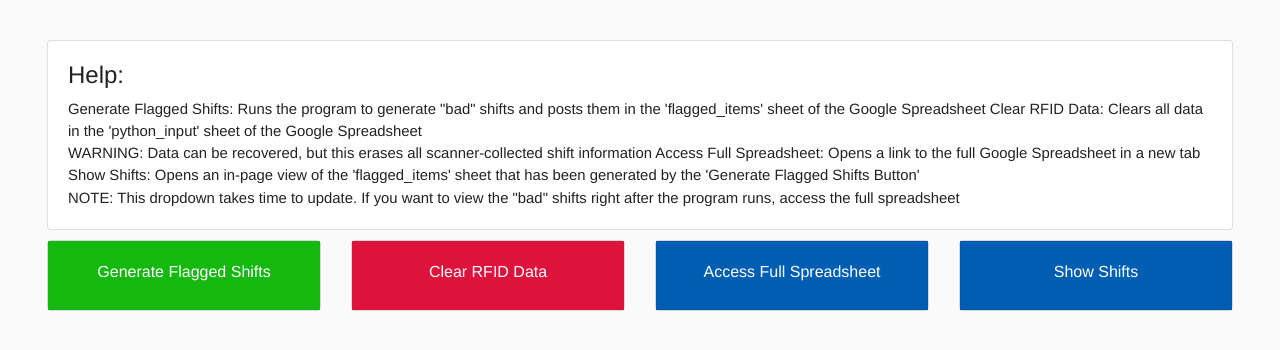
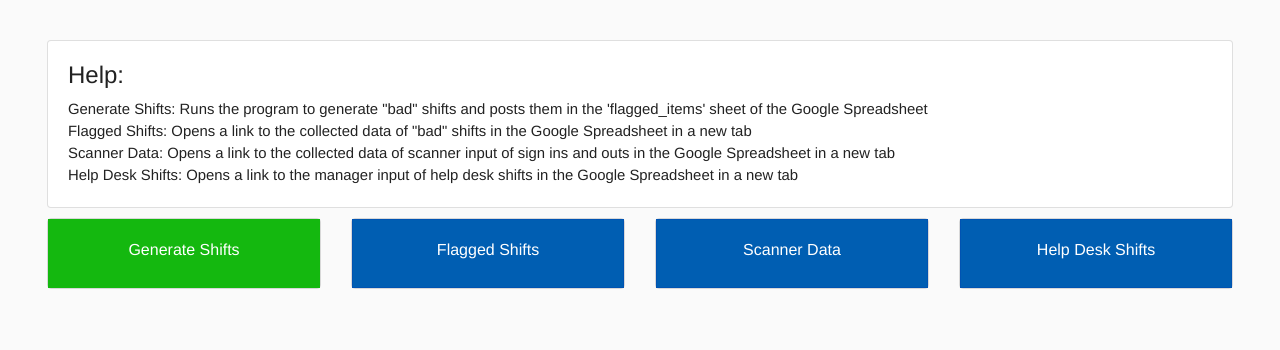
Before and after one commit to betheluniversity/help-desk-sign-in, a Python web app: template app/templates/full_time_staff/index.html in a window 1280 px wide. Shown: the part 88-438 px from the top of the page. Run offline with Jinja, Linux system fonts and the light colour scheme; the template is opened without the code that fills it, so the values that code supplies are empty; some libraries are stand-ins or nearby versions.

```diff
--- a/app/static/hd_shifts.css
+++ b/app/static/hd_shifts.css
@@ -96,6 +96,10 @@ a.btn.btn-primary {
     margin: 0 5px 10px 5px;
 }
 
+a.btn.btn-primary.sign-out {
+    margin: 0;
+}
+
 .btn-primary {
     background-color: #005eb2;
     border: 1px solid #0053b2;
--- a/app/templates/full_time_staff/index.html
+++ b/app/templates/full_time_staff/index.html
@@ -9,21 +9,20 @@
                     Help:
                 </h4>
                 <h7 class="card-text">
-                    Generate Flagged Shifts: Runs the program to generate "bad" shifts and posts them in the
-                    'flagged_items' sheet of the Google Spreadsheet
+                    Generate Shifts: Runs the program to generate "bad" shifts and posts them in the
+                    'flagged_items' sheet of the Google Spreadsheet <br>
                 </h7>
                 <h7 class="card-text">
-                    Clear RFID Data: Clears all data in the 'python_input' sheet of the Google Spreadsheet<br/>
-                    WARNING: Data can be recovered, but this erases all scanner-collected shift information
+                    Flagged Shifts: Opens a link to the collected data of "bad" shifts in the Google Spreadsheet in a
+                    new tab <br>
                 </h7>
                 <h7 class="card-text">
-                    Access Full Spreadsheet: Opens a link to the full Google Spreadsheet in a new tab
+                    Scanner Data: Opens a link to the collected data of scanner input of sign ins and outs in the Google
+                    Spreadsheet in a new tab <br>
                 </h7>
                 <h7 class="card-text">
-                    Show Shifts: Opens an in-page view of the 'flagged_items' sheet that has been generated by the
-                    'Generate Flagged Shifts Button'<br/>
-                    NOTE: This dropdown takes time to update. If you want to view the "bad" shifts right after the
-                    program runs, access the full spreadsheet
+                    Help Desk Shifts: Opens a link to the manager input of help desk shifts in the Google Spreadsheet in
+                    a new tab
                 </h7>
             </div>
         </div>
@@ -32,16 +31,7 @@
                 <a class="dashboard-link" href="{{ url_for('ShiftsView:generate_shifts') }}">
                     <div class="card dashboard-card centered">
                         <div class="card-body btn-success" id="generate-shifts">
-                            <h6>Generate Flagged Shifts</h6>
-                        </div>
-                    </div>
-                </a>
-            </div>
-            <div class="col-md-3">
-                <a class="dashboard-link" href="{{ url_for('ShiftsView:reset_scanner') }}">
-                    <div class="card dashboard-card centered">
-                        <div class="card-body btn-danger" id="reset-rfid">
-                            <h6>Clear RFID Data</h6>
+                            <h6>Generate Shifts</h6>
                         </div>
                     </div>
                 </a>
@@ -49,17 +39,26 @@
             <div class="col-md-3">
                 <a class="dashboard-link" href="https://docs.google.com/spreadsheets/d/1C-wenU3zhy2AhZKr117dtig98Xa3ftkA1GzRqIZ7Dig/edit?usp=sharing" target="_blank">
                     <div class="card dashboard-card centered">
-                        <div class="card-body btn-primary" id="full-sheet">
-                            <h6>Access Full Spreadsheet</h6>
+                        <div class="card-body btn-primary" id="flagged-data">
+                            <h6>Flagged Shifts</h6>
                         </div>
                     </div>
                 </a>
             </div>
             <div class="col-md-3">
-                <a class="dashboard-link" href="{{ url_for('ShiftsView:show_shifts') }}">
+                <a class="dashboard-link" href="https://docs.google.com/spreadsheets/d/1C-wenU3zhy2AhZKr117dtig98Xa3ftkA1GzRqIZ7Dig/edit#gid=51470580" target="_blank">
                     <div class="card dashboard-card centered">
-                        <div class="card-body btn-primary" id="show-shifts" data-toggle="collapse" role="button">
-                            <h6>Show Shifts</h6>
+                        <div class="card-body btn-primary" id="scanner-data" data-toggle="collapse" role="button">
+                            <h6>Scanner Data</h6>
+                        </div>
+                    </div>
+                </a>
+            </div>
+            <div class="col-md-3">
+                <a class="dashboard-link" href="https://docs.google.com/spreadsheets/d/1C-wenU3zhy2AhZKr117dtig98Xa3ftkA1GzRqIZ7Dig/edit#gid=2051794733" target="_blank">
+                    <div class="card dashboard-card centered">
+                        <div class="card-body btn-primary" id="hd-shifts" data-toggle="collapse" role="button">
+                            <h6>Help Desk Shifts</h6>
                         </div>
                     </div>
                 </a>
--- a/app/templates/full_time_staff/show_shifts.html
+++ /dev/null
@@ -1,5 +0,0 @@
-{% extends 'full_time_staff/index.html' %}
-
-{% block tab_content %}
-    <iframe style="width: 100%; height: 30rem;" src="https://docs.google.com/a/bethel.edu/spreadsheets/d/e/2PACX-1vQ_JcEenZkbJw59E-FH94YHiNyQOlzm6AcIhj8XSwlV6G9OcLruQWhqZyu4I1DI5erNJwz8s8Bgbx-X/pubhtml?gid=1314546665&amp;single=true&amp;widget=true&amp;headers=false"></iframe>
-{% endblock %}
```
Also changed, not shown: app/shifts_controller.py (+25 -7 lines), app/templates/student_employees/index.html (+15 -4 lines), app/templates/users/add_user.html (+2 -12 lines), app/templates/users/users.html (+6 -14 lines), app/views.py (+9 -10 lines).
